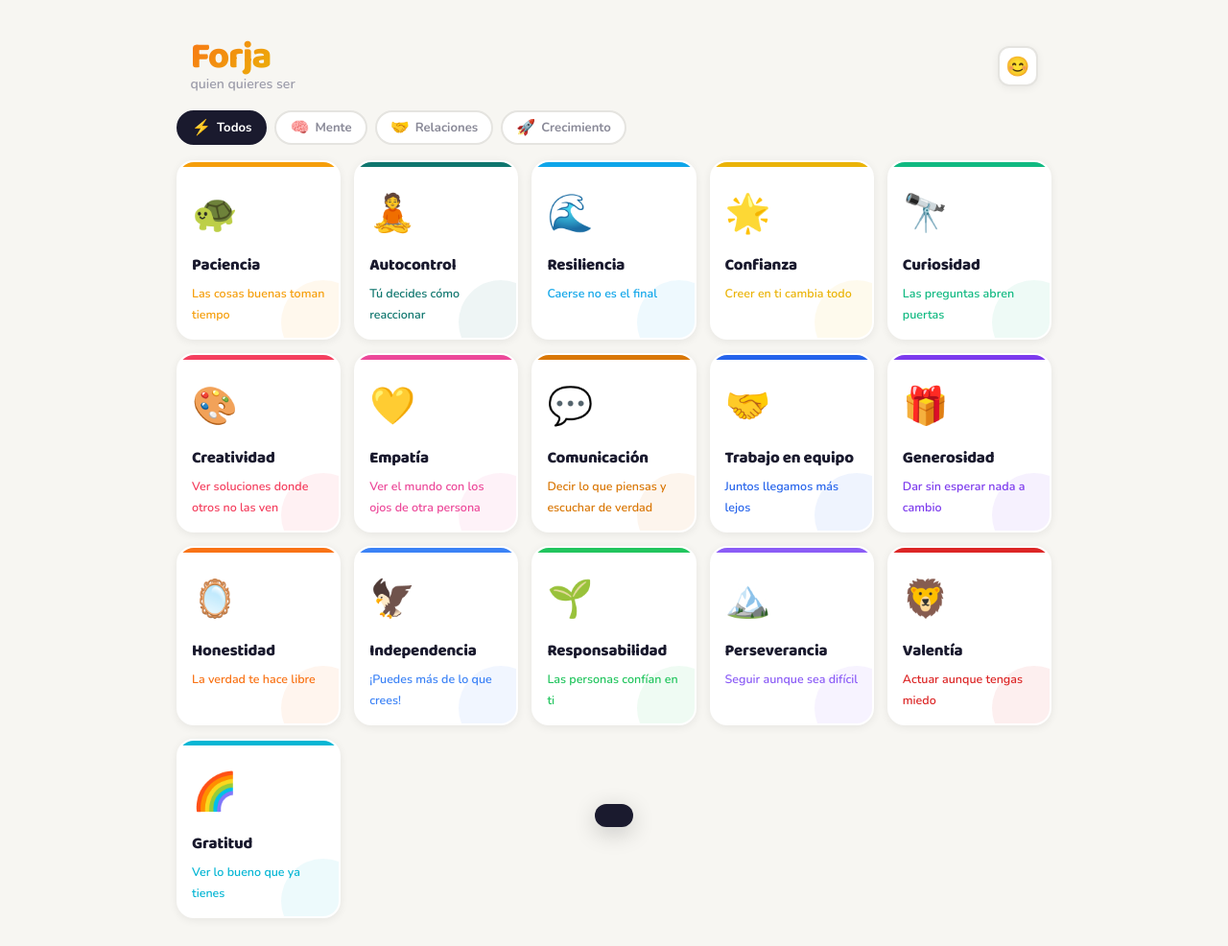
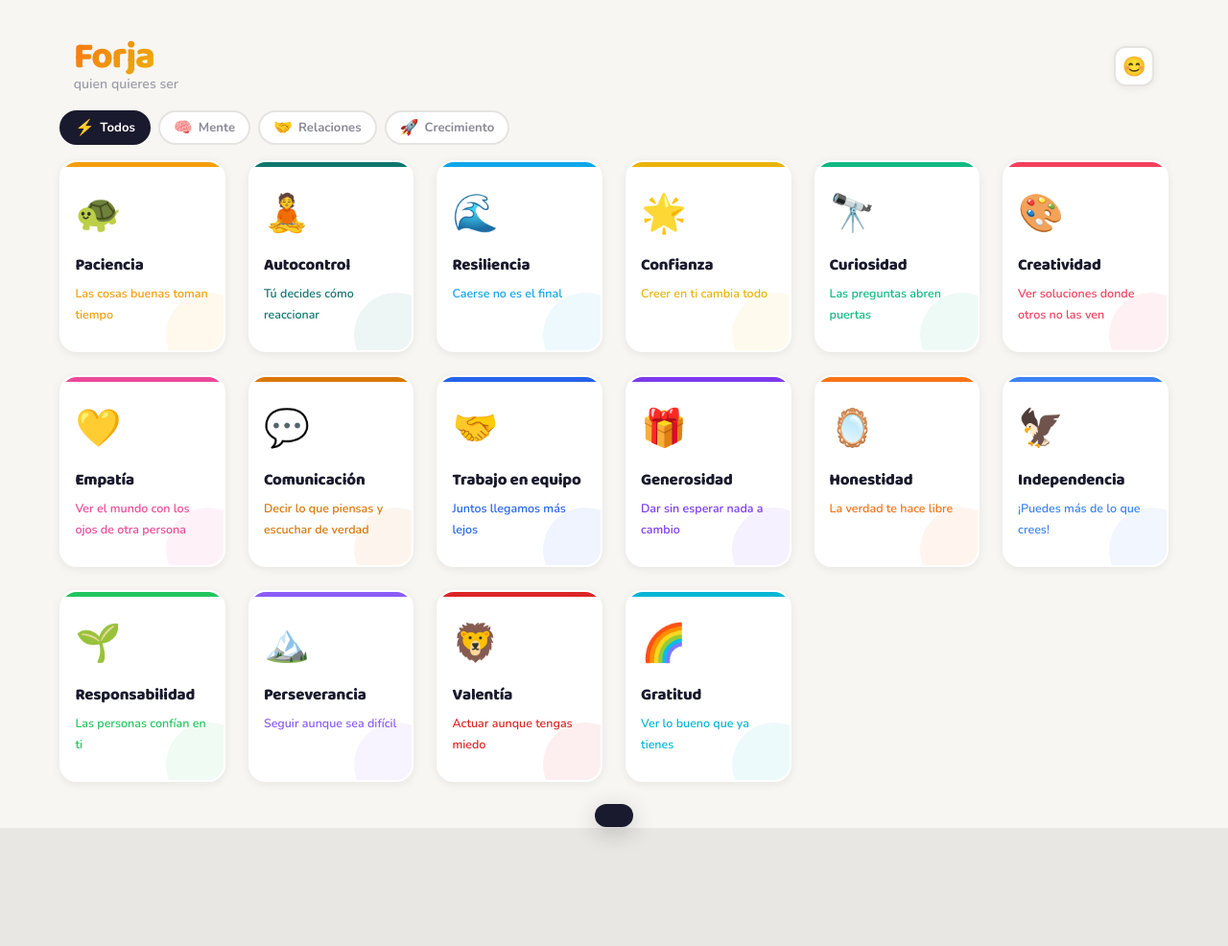
Before and after one commit to chrisdevcl/forja, a plain HTML site: page index.html in a window 1280 px wide. Shown: the whole page at 96% size. After the commit the page ends 863 px from the top, so only its background shows below. Drawn offline with nearby package versions, Linux system fonts and the light colour scheme.

Commit message:
Ajustes de estilos para un mejor posicionamiento

```diff
--- a/css/styles.css
+++ b/css/styles.css
@@ -1,3 +1,8 @@
+:root {
+  --gap-size: calc(53% - 50vw);
+}
+
+
 *, *::before, *::after { box-sizing: border-box; margin: 0; padding: 0; }
 
 body {
@@ -12,9 +17,8 @@ body {
 
 /* ── MAX-WIDTH ── */
 .home-header, .progress-wrap, .filter-section, .grid, .detail-body {
-  max-width: 960px;
-  margin-left: auto;
-  margin-right: auto;
+  max-width: 100%;
+  margin: 0 var(--gap-size);
 }
 
 /* ── HOME HEADER ── */
@@ -138,7 +142,8 @@ body {
 .grid {
   display: grid;
   grid-template-columns: repeat(auto-fill, minmax(160px, 1fr));
-  gap: 14px;
+  grid-auto-rows: minmax(200px, auto);
+  gap: 1.5rem;
   padding: 0 clamp(12px, 3vw, 24px);
 }
 
```
